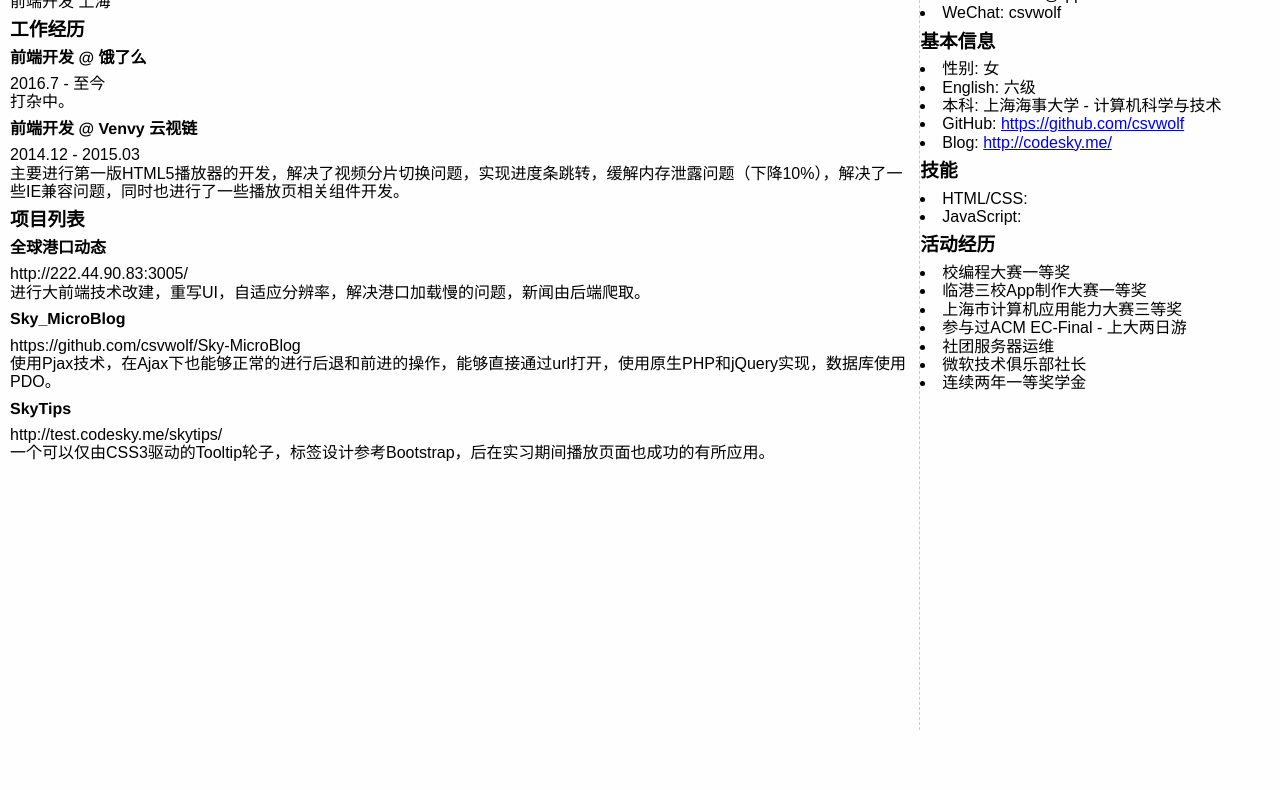
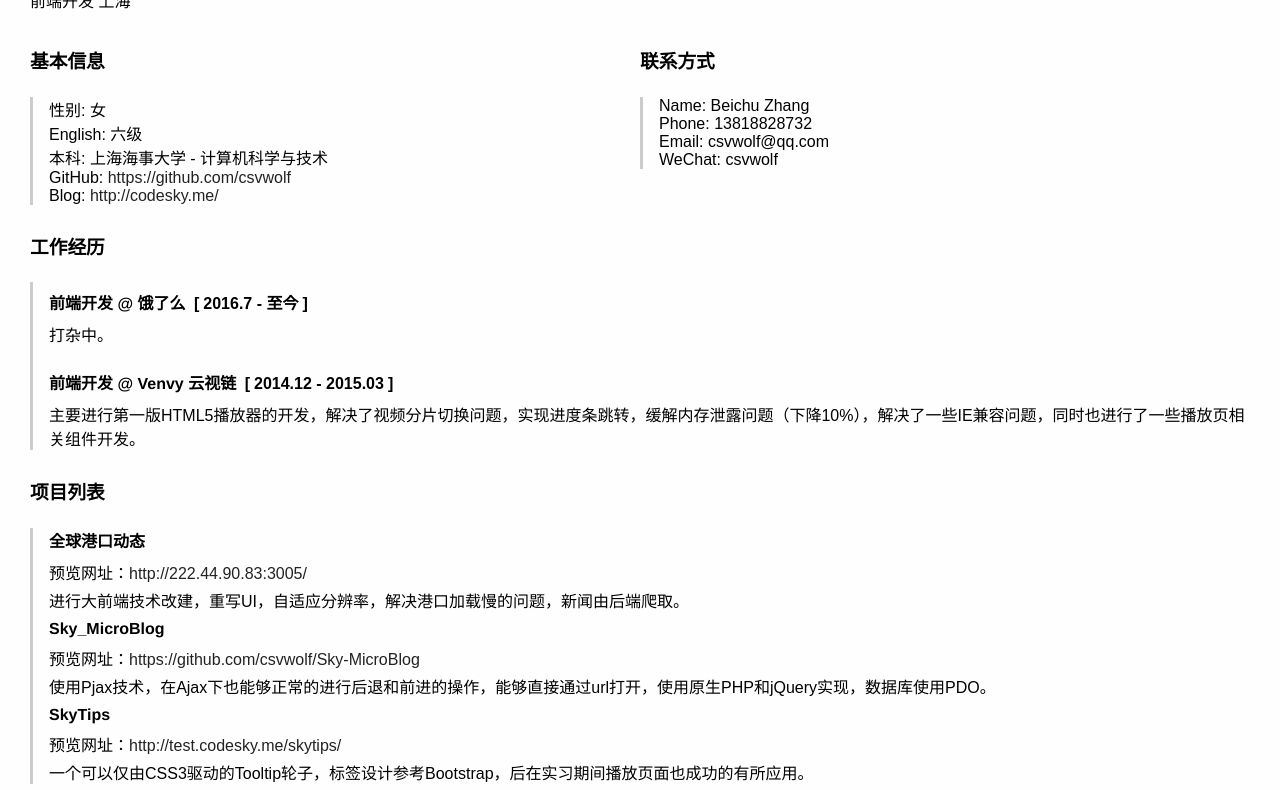
Before and after one commit to csvwolf/Shana, a website built with webpack: page index.html in a window 1280 px wide. Shown: the part 70-860 px from the top of the page. Before the commit the page ends 800 px from the top, so only its background shows below. Built offline with nearby package versions, Linux system fonts and the light colour scheme.

Commit message:
add basic css

```diff
--- a/src/assets/style.scss
+++ b/src/assets/style.scss
@@ -12,17 +12,37 @@ html, body {
 h1, h2, h3, h4, h5, h6 {
   margin: 8px 0;
   padding: 0;
-  font-family: "Helvetica Neue",Helvetica,"PingFang SC","Hiragino Sans GB","Microsoft YaHei","微软雅黑",Arial,sans-serif;
+  font-family: "Helvetica Neue", Helvetica, "PingFang SC", "Hiragino Sans GB", "Microsoft YaHei",  Arial, sans-serif;
 }
 
 p, span, div {
   font-family: Arial, 'Simsun', sans-serif;
 }
 
+ul {
+  list-style: none;
+  margin: 0;
+  padding: 0;
+}
+
+a {
+  color: #222;
+  text-decoration: none;
+
+  &:active {
+    color: #333;
+  }
+
+  &:hover {
+    color: #555;
+  }
+}
+
 .wrapper {
   display: flex;
   flex-wrap: wrap-reverse;
   min-height: 100%;
+  padding: 0 20px;
 }
 
 .container {
@@ -35,4 +55,53 @@ p, span, div {
   flex: 1;
   min-height: 100%;
   border-left: 1px dashed #ccc;
+  padding: 0 10px;
 }
+
+.intro {
+  margin-top: 32px;
+
+  .intro__detail {
+    margin-top: 24px;
+    padding-left: 16px;
+    border-left: 3px solid #ccc;
+    line-height: normal;
+
+    .intro__item {
+      margin-top: 16px;
+    }
+  }
+}
+
+.basis-info {
+  display: flex;
+  flex-wrap: wrap;
+
+  .intro {
+    width: 50%;
+  }
+}
+
+.experiences {
+  h4 {
+    display: inline-block;
+  }
+  .experiences__time {
+    display: inline-block;
+    font-weight: bold;
+
+    &::before {
+      content: '[';
+      margin: 0 4px;
+    }
+
+    &::after {
+      content: ']';
+      margin: 0 4px;
+    }
+  }
+}
+
+.projects__link {
+  margin: 4px 0;
+}
--- a/src/data.json
+++ b/src/data.json
@@ -3,6 +3,7 @@
   "job": "前端开发",
   "city": "上海",
   "contact": {
+    "Name": "Beichu Zhang",
     "Phone": "13818828732",
     "Email": "csvwolf@qq.com",
     "WeChat": "csvwolf"
--- a/src/main.js
+++ b/src/main.js
@@ -8,9 +8,11 @@ import data from './data.json';
 const setExperiences = function(experiences) {
   let body = experiences.reduce((prev, item) => {
     return prev + `
-      <h4>${ item.position } @ ${ item.company }</h4>
-      <div class="experiences__time">${ item.time }</div>
-      <div class="experiences__description">${ item.description }</div>
+      <div class="intro__item experiences">
+        <h4>${ item.position } @ ${ item.company }</h4>
+        <div class="experiences__time">${ item.time }</div>
+        <div class="experiences__description">${ item.description }</div>
+      </div>
     `;
   }, '');
 
@@ -28,7 +30,7 @@ const setProjects = function(projects) {
   let body = projects.reduce((prev, item) => {
     return prev + `
       <h4>${ item.title }</h4>
-      <div class="projects__link">${ item.link }</div>
+      <div class="projects__link">预览网址：<a href="${item.link}" target="_blank">${ item.link }</a></div>
       <div class="projects__description">${ item.description }</div>
     `;
   }, '');
@@ -54,7 +56,7 @@ const setContact = function(contact) {
     <div class="intro">
       <h3>联系方式</h3>
       <div class="intro__detail">
-        ${ body }
+        <ul>${ body }</ul>
       </div>
     </div>
   ` : '';
@@ -92,7 +94,7 @@ const setBasic = function(basic) {
     <div class="intro">
       <h3>基本信息</h3>
       <div class="intro__detail">
-        ${ body }
+        <ul>${ body }</ul>
       </div>
     </div>
   ` : '';
@@ -121,7 +123,7 @@ const setSkills = function(skills) {
     <div class="intro">
       <h3>技能</h3>
       <div class="intro__detail">
-        ${ body }
+        <ul>${ body }</ul>
       </div>
     </div>
   `: '';
@@ -136,7 +138,7 @@ const setActivities = function(activities) {
     <div class="intro">
       <h3>活动经历</h3>
       <div class="intro__detail">
-        ${ body }
+        <ul>${ body }</ul>
       </div>
     </div>
   ` : '';
@@ -149,12 +151,12 @@ document.querySelector('.wrapper').innerHTML = `
       <span>${ data.job }</span>
       <span>${ data.city }</span>
     </header>
+    <div class="basis-info">
+        ${ setBasic(data.basic) }
+        ${ setContact(data.contact) }
+    </div>
     ${ setExperiences(data.experiences) }
     ${ setProjects(data.projects) }
-  </div>
-  <div class="sidebar">
-    ${ setContact(data.contact) }
-    ${ setBasic(data.basic) }
     ${ setSkills(data.skills) }
     ${ setActivities(data.activities) }
   </div>
```
